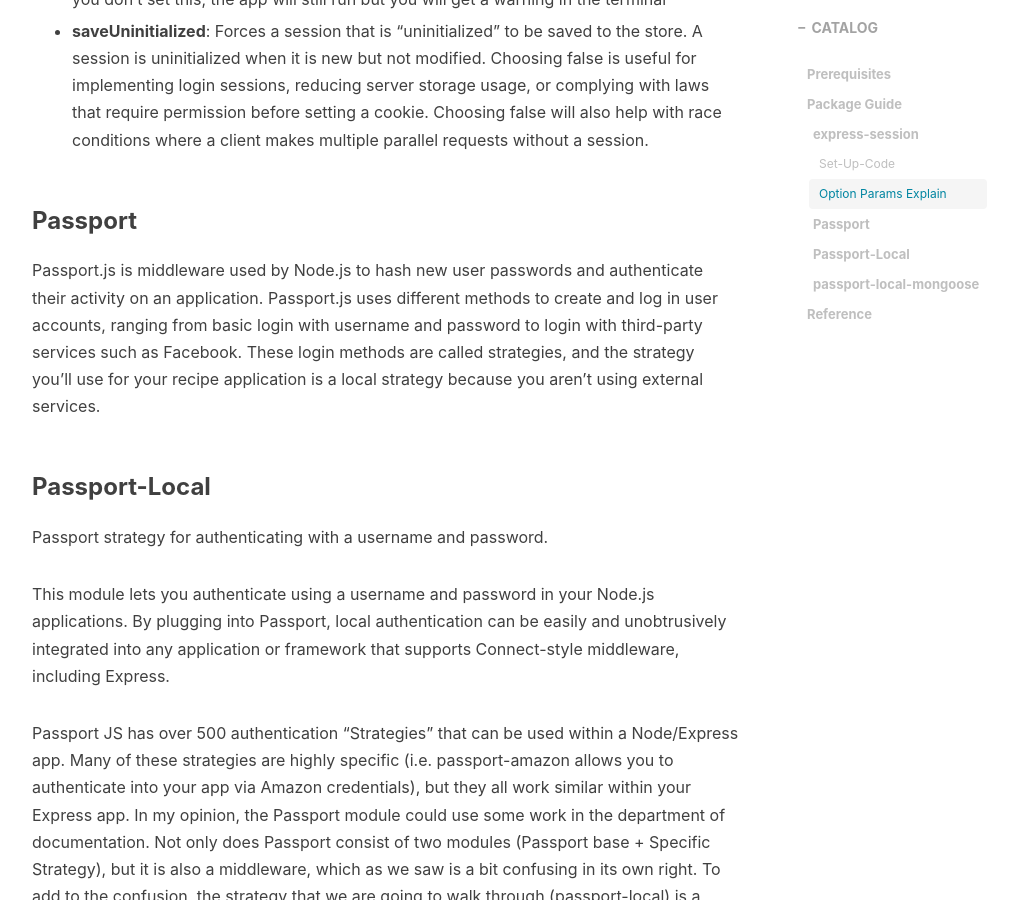
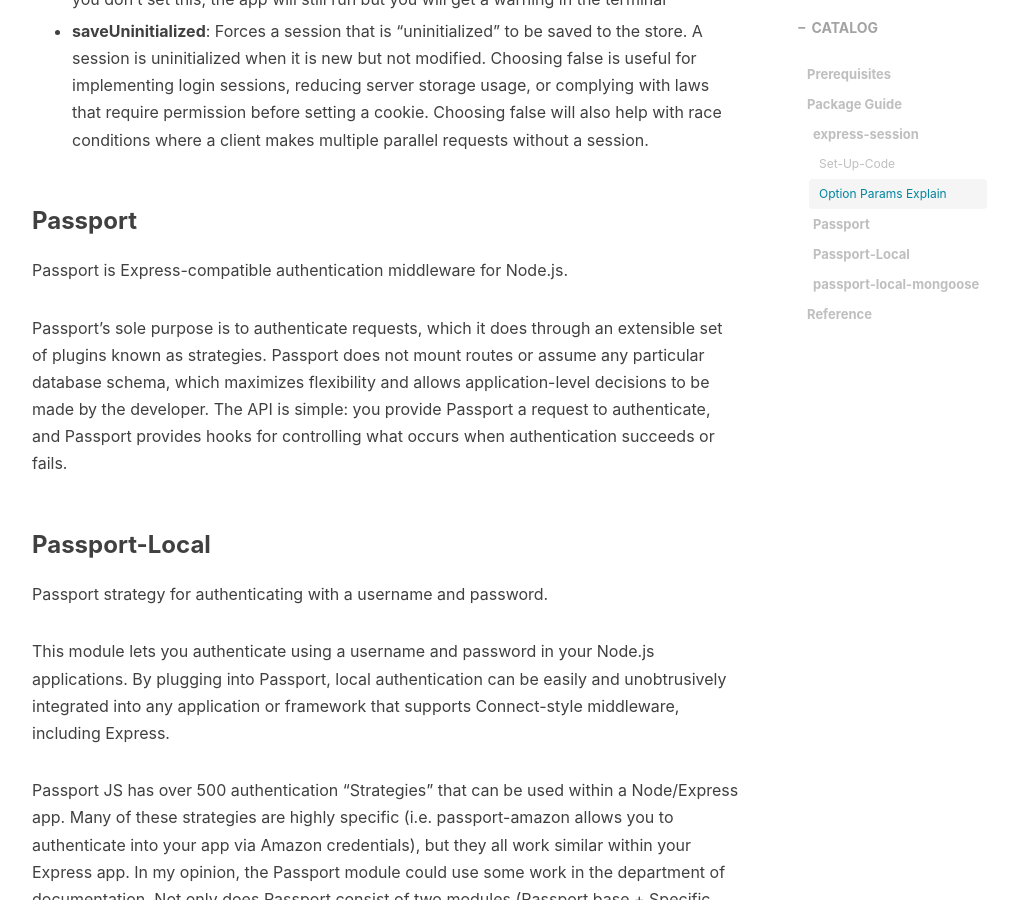
Before and after one commit to kkkokili/kkkokili.github.io, a Jekyll site: the page built from _posts/2021-08-16-Node-JS-Authentication-Guide.md, in a window 1280 px wide and 900 px high, scrolled down 1923 px. Shown: the whole window, without its empty margins (233-1242 px from the left). Built offline with Jekyll 4.4.1, drawn with Linux system fonts in a browser that asks for light colours; nearby versions of some CDN libraries; comment, search, counter and statistics services are not loaded.

Commit message:
Update 2021-08-16-Node-JS-Authentication-Guide.md

```diff
--- a/_posts/2021-08-16-Node-JS-Authentication-Guide.md
+++ b/_posts/2021-08-16-Node-JS-Authentication-Guide.md
@@ -54,7 +54,9 @@
 
 
 ### Passport
-Passport.js is middleware used by Node.js to hash new user passwords and authenticate their activity on an application. Passport.js uses different methods to create and log in user accounts, ranging from basic login with username and password to login with third-party services such as Facebook. These login methods are called strategies, and the strategy you’ll use for your recipe application is a local strategy because you aren’t using external services.
+Passport is Express-compatible authentication middleware for Node.js.
+
+Passport's sole purpose is to authenticate requests, which it does through an extensible set of plugins known as strategies. Passport does not mount routes or assume any particular database schema, which maximizes flexibility and allows application-level decisions to be made by the developer. The API is simple: you provide Passport a request to authenticate, and Passport provides hooks for controlling what occurs when authentication succeeds or fails.
 
 ### Passport-Local
 Passport strategy for authenticating with a username and password.
```
